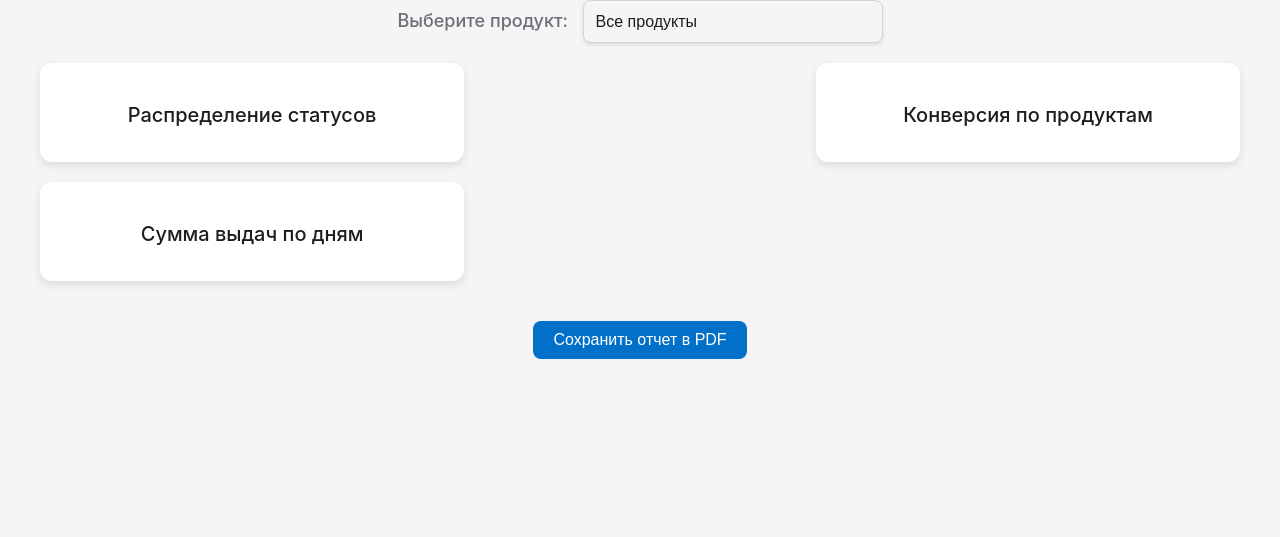
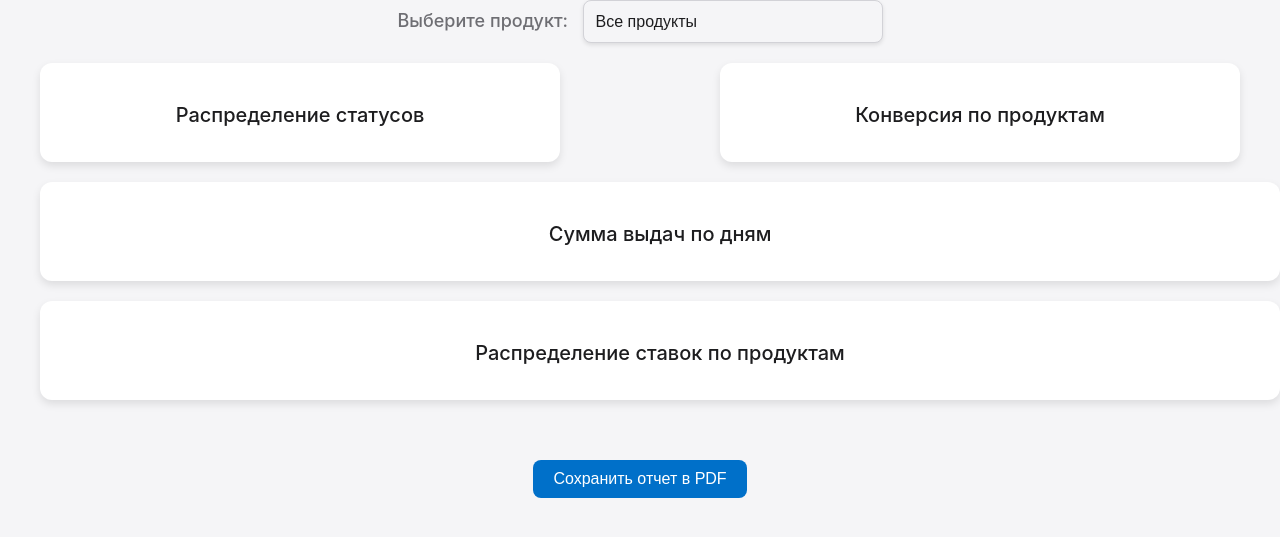
Before and after one commit to fuckseer/Python_project_Sber, a FastAPI app: template templates/dashboard.html in a window 1280 px wide. Shown: the part 144-681 px from the top of the page. Run offline with FastAPI, Linux system fonts and the light colour scheme; the template is opened without the code that fills it, so the values that code supplies are empty; some libraries are stand-ins or nearby versions.

Commit message:
Added norm graph

```diff
--- a/app.py
+++ b/app.py
@@ -32,6 +32,10 @@ async def upload_file(request: Request, file: UploadFile = File(...)):
             data['Дата'] = pd.to_datetime(data['Дата заявки'])
 
             products = list(data['Продукт'].unique())
+            products_counts = data['Продукт'].value_counts()
+
+            rate_analysis = data.groupby(['Дата заявки','Продукт'])['Ставка'].agg(['mean', 'min', 'max']).reset_index()
+            rate_analysis.columns = ['Дата заявки', 'Продукт', 'Средняя ставка', 'Минимальная ставка', 'Максимальная ставка']
 
             max_date_per_application = data.loc[data.groupby('ID заявки')['Дата заявки'].idxmax()]
             status_counts_by_product = max_date_per_application['Статус'].value_counts()
@@ -45,20 +49,24 @@ async def upload_file(request: Request, file: UploadFile = File(...)):
             fig3 = px.line(sum_by_day, x='Дата заявки', y='Запрошенная сумма', color='Продукт', title="Сумма выдач по дням и продуктам")
             fig1 = px.bar(status_counts_by_product, title='Статусы заявок')
             fig2 = px.pie(values=conversion_rate_by_product, names=conversion_rate_by_product.index, title='Конверсия по продуктам')
+            fig4 = px.line(rate_analysis, x='Дата заявки', y='Продукт', color='Средняя ставка', title='Распределение ставок')
 
             graph_html1 = fig1.to_html(full_html=False)
             graph_html2 = fig2.to_html(full_html=False)
             graph_html3 = fig3.to_html(full_html=False)
+            graph_html4 = fig4.to_html(full_html=False)
+
 
             return templates.TemplateResponse("dashboard.html", {
                 "request": request,
                 "graph_html1": graph_html1,
                 "graph_html2": graph_html2,
                 "graph_html3": graph_html3,
+                "graph_html4": graph_html4,
                 "products": products
             })
     except Exception as e:
-        raise HTTPException (status_code=500, detail=f'Ошибка обработки файла: {str(e)}')
+        raise HTTPException (status_code=500, detail=f'Ошибка обработки файла: {(str(e))}')
 
 @app.get("/update_dashboard")
 async def update_dashboard(product: str):
@@ -70,7 +78,8 @@ async def update_dashboard(product: str):
 
     max_date_per_application = filtered_data.loc[filtered_data.groupby('ID заявки')['Дата заявки'].idxmax()]
     status_counts_by_product = max_date_per_application['Статус'].value_counts()
-
+    rate_analysis = filtered_data.groupby(['Дата заявки', 'Продукт'])['Ставка'].agg(['mean', 'min', 'max']).reset_index()
+    rate_analysis.columns = ['Дата заявки', 'Продукт', 'Средняя ставка', 'Минимальная ставка', 'Максимальная ставка']
     total_applications = filtered_data['ID заявки'].count()
     approved_applications = filtered_data[filtered_data['Статус'] == 'Выдан']['ID заявки'].count()
     conversion_rate = (approved_applications / total_applications) * 100 if total_applications > 0 else 0
@@ -80,11 +89,13 @@ async def update_dashboard(product: str):
     fig1 = px.bar(status_counts_by_product, title=f'Статусы заявок для {product}')
     fig2 = px.pie(values=[conversion_rate, 100 - conversion_rate], names=['Выдан', 'Отказ'], title=f'Конверсия для {product}')
     fig3 = px.line(sum_by_day, x='Дата заявки', y='Запрошенная сумма', color='Продукт', title=f"Сумма выдач по дням для {product}")
+    fig4 = px.line(rate_analysis, x='Дата заявки', y='Средняя ставка', color='Продукт', title='Распределение ставок')
 
     return {
         "statusGraph": fig1.to_json(),
         "conversionGraph": fig2.to_json(),
-        "sumGraph":  fig3.to_json()
+        "sumGraph":  fig3.to_json(),
+        "normGraph": fig4.to_json()
     }
 
 
--- a/static/styles.css
+++ b/static/styles.css
@@ -55,6 +55,7 @@ label {
 }
 
 /* Стили для графиков */
+
 .graphs-container {
     display: flex;
     gap: 20px;
@@ -64,7 +65,7 @@ label {
 }
 
 .graph-box {
-    width: 32%;
+    width: 40%;
     background-color: #ffffff;
     padding: 20px;
     border-radius: 12px;
@@ -77,6 +78,19 @@ label {
     color: #1d1d1f;
     margin-bottom: 15px;
     font-weight: 500;
+}
+
+.wide-graphs-container {
+    display: block;
+    justify-content: space-between;
+    gap: 20px;
+    margin-top: 20px;
+}
+
+.wide-graphs-container .graph-box {
+    flex: 1;
+    width: 100%;
+    margin-bottom: 20px;
 }
 
 /* Кнопки и интерактивные элементы */
--- a/templates/dashboard.html
+++ b/templates/dashboard.html
@@ -9,8 +9,7 @@
     <link rel="stylesheet" href="/static/styles.css">
 </head>
 <body>
-<div class="container" id="dashboard"> <!-- Добавлен id="dashboard" -->
-
+<div class="container" id="dashboard">
     <header>
         Credit Products Dashboard
     </header>
@@ -35,10 +34,15 @@
             <h3>Конверсия по продуктам</h3>
             <div id="conversion-graph">{{ graph_html2|safe }}</div>
         </div>
-
+    </div>
+    <div class="wide-graphs-container">
         <div class="graph-box">
             <h3>Сумма выдач по дням</h3>
             <div id="sum-graph">{{ graph_html3|safe }}</div>
+        </div>
+        <div class="graph-box">
+            <h3>Распределение ставок по продуктам</h3>
+            <div id="norm-graph">{{ graph_html4|safe }}</div>
         </div>
     </div>
 </div>
@@ -57,16 +61,18 @@
                 const statusGraph = document.getElementById("status-graph");
                 const conversionGraph = document.getElementById("conversion-graph");
                 const sumGraph = document.getElementById("sum-graph");
+                const normGraph = document.getElementById("norm-graph");
 
                 Plotly.react(statusGraph, JSON.parse(data.statusGraph).data, JSON.parse(data.statusGraph).layout);
                 Plotly.react(conversionGraph, JSON.parse(data.conversionGraph).data, JSON.parse(data.conversionGraph).layout);
                 Plotly.react(sumGraph, JSON.parse(data.sumGraph).data, JSON.parse(data.sumGraph).layout);
+                Plotly.react(normGraph, JSON.parse(data.normGraph).data, JSON.parse(data.normGraph).layout);
             })
             .catch(error => console.error('Error updating graphs:', error));
     });
 
     function downloadPDF() {
-        const element = document.getElementById('dashboard'); // Захват всего контейнера "dashboard"
+        const element = document.getElementById('dashboard');
         const options = {
             margin:       0.5,
             filename:     'Credit_Products_Report.pdf',
```
